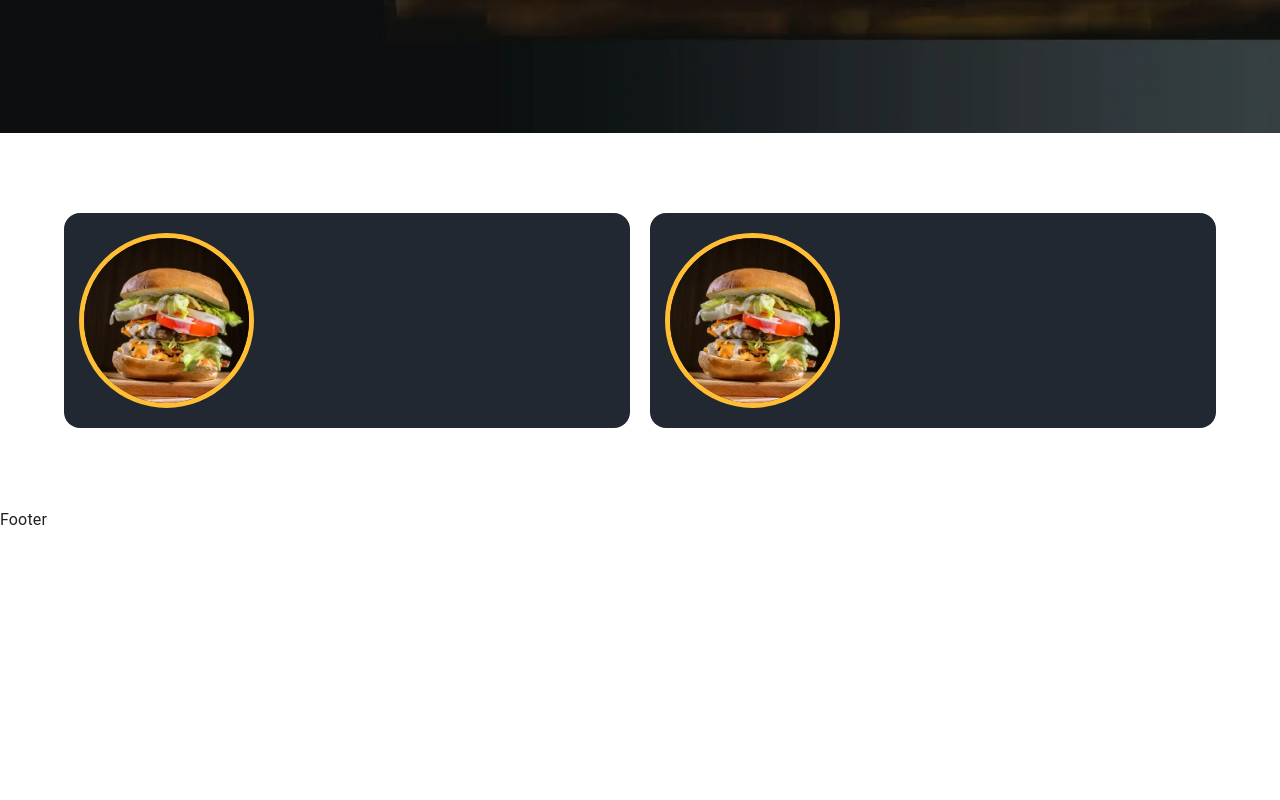
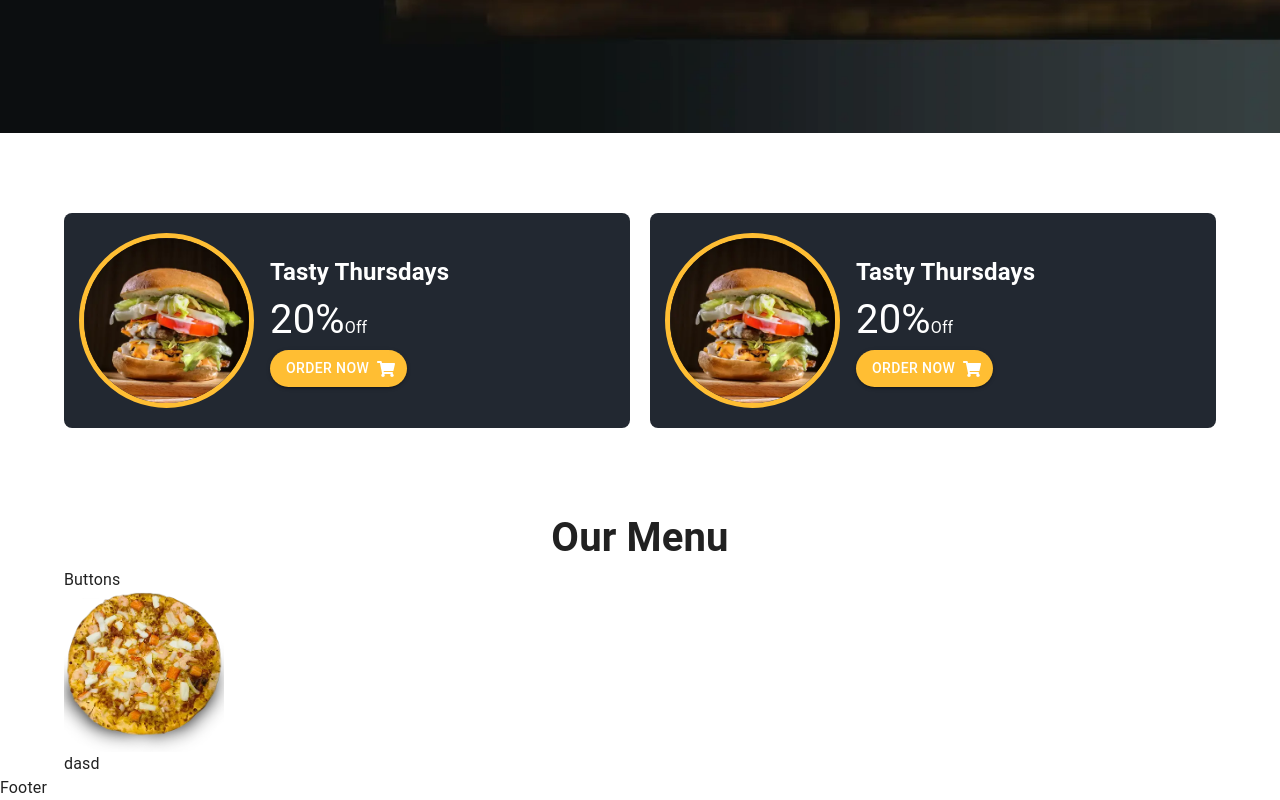
Before and after one commit to Taner105/Food-Ordering-App, a Next.js app: page /home in a window 1280 px wide. Shown: the part 667-1467 px from the top of the page. Before the commit the page ends 1199 px from the top, so only its background shows below. Built offline with nearby package versions, Linux system fonts and the light colour scheme.

Commit message:
Menu Wrapper

```diff
--- a/components/Campaigns.tsx
+++ b/components/Campaigns.tsx
@@ -1,13 +1,20 @@
-import { Box, Container, Typography } from "@mui/material";
+import { Box, Button, Container, Typography } from "@mui/material";
 import Image from "next/image";
+import Title from "./ui/Title";
+import { FaShoppingCart } from "react-icons/fa";
 
 const CampaignsItems = () => {
   return (
     <Box
       sx={{
+        display: "flex",
+        alignItems: "center",
+        justifyContent: { xs: "center", md: "flex-start" },
+        flexWrap: "wrap",
+        gap: "16px",
         bgcolor: "#222831",
         flex: 1,
-        borderRadius: "16px",
+        borderRadius: "8px",
         py: "20px",
         px: "15px",
       }}
@@ -20,13 +27,42 @@ const CampaignsItems = () => {
           overflow: "hidden",
           border: "5px solid #ffbe33",
           borderRadius: "50%",
-          ":hover": {
-            scale: "1.1",
-          },
-          transition: "all",
         }}
       >
-        <Image src="/o1.webp" alt="" layout="fill" objectFit="cover" />
+        <Image
+          className="imageStyle"
+          src="/o1.webp"
+          alt=""
+          layout="fill"
+          objectFit="cover"
+        />
+      </Box>
+      <Box sx={{ color: "#fff" }}>
+        <Title propStyle={{ fontSize: "24px" }}>Tasty Thursdays</Title>
+        <Box>
+          <span style={{ fontSize: "40px" }}>20%</span>
+          <span>Off</span>
+        </Box>
+        <Button
+          sx={{
+            display: "flex",
+            alignItems: "center",
+            justifyContent: "center",
+            backgroundColor: "#ffbe33",
+            borderRadius: "25px",
+            color: "#fff",
+            ":hover": {
+              backgroundColor: "#ffbe33",
+              opacity: "70%",
+              transition: "all",
+              color: "#fff",
+            },
+          }}
+          endIcon={<FaShoppingCart size="18px" />}
+          variant="contained"
+        >
+          Order Now
+        </Button>
       </Box>
     </Box>
   );
@@ -40,6 +76,7 @@ const Campaigns = () => {
           py: "80px",
           display: "flex",
           justifyContent: "space-between",
+          flexWrap: "wrap",
           gap: "20px",
         }}
       >
--- /dev/null
+++ b/components/products/MenuItems.tsx
@@ -0,0 +1,14 @@
+import { Box } from "@mui/material";
+import Image from "next/image";
+const MenuItems = () => {
+  return (
+    <Box>
+      <Box sx={{ position: "relative", height: "160px", width: "160px" }}>
+        <Image src="/pizza.webp" alt="" layout="fill" objectFit="cover" />
+      </Box>
+      <Box>dasd</Box>
+    </Box>
+  );
+};
+
+export default MenuItems;
--- /dev/null
+++ b/components/products/MenuWrapper.tsx
@@ -0,0 +1,19 @@
+import Title from "../ui/Title";
+import { Box, Container } from "@mui/material";
+import MenuItems from "./MenuItems";
+
+const MenuWrapper = () => {
+  return (
+    <Container>
+      <Box className="centerXY">
+        <Title propStyle={{ fontSize: "40px" }}>Our Menu</Title>
+      </Box>
+      <Box>Buttons</Box>
+      <Box>
+        <MenuItems />
+      </Box>
+    </Container>
+  );
+};
+
+export default MenuWrapper;
--- a/pages/home/index.tsx
+++ b/pages/home/index.tsx
@@ -1,12 +1,13 @@
-import { Box } from "@mui/material";
 import Carousel from "../../components/Carousel";
 import Campaigns from "../../components/Campaigns";
+import MenuWrapper from "../../components/products/MenuWrapper";
 
 const index = () => {
   return (
     <>
       <Carousel />
       <Campaigns />
+      <MenuWrapper />
     </>
   );
 };
--- a/styles/globals.css
+++ b/styles/globals.css
@@ -79,3 +79,8 @@ body {
 .slick-dots .slick-active div {
   background-color: #ffbe33;
 }
+
+.imageStyle:hover {
+  scale: 1.1;
+  transition: all 0.5s;
+}
```
